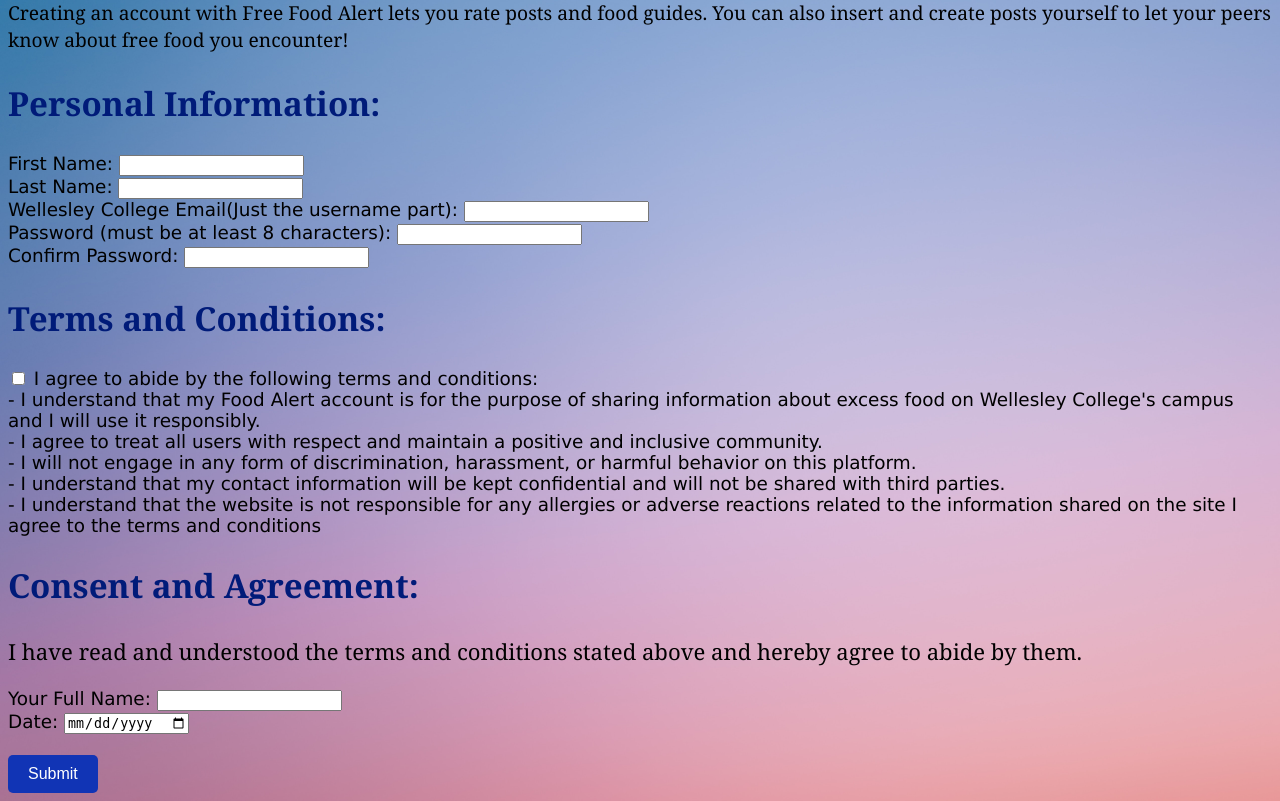
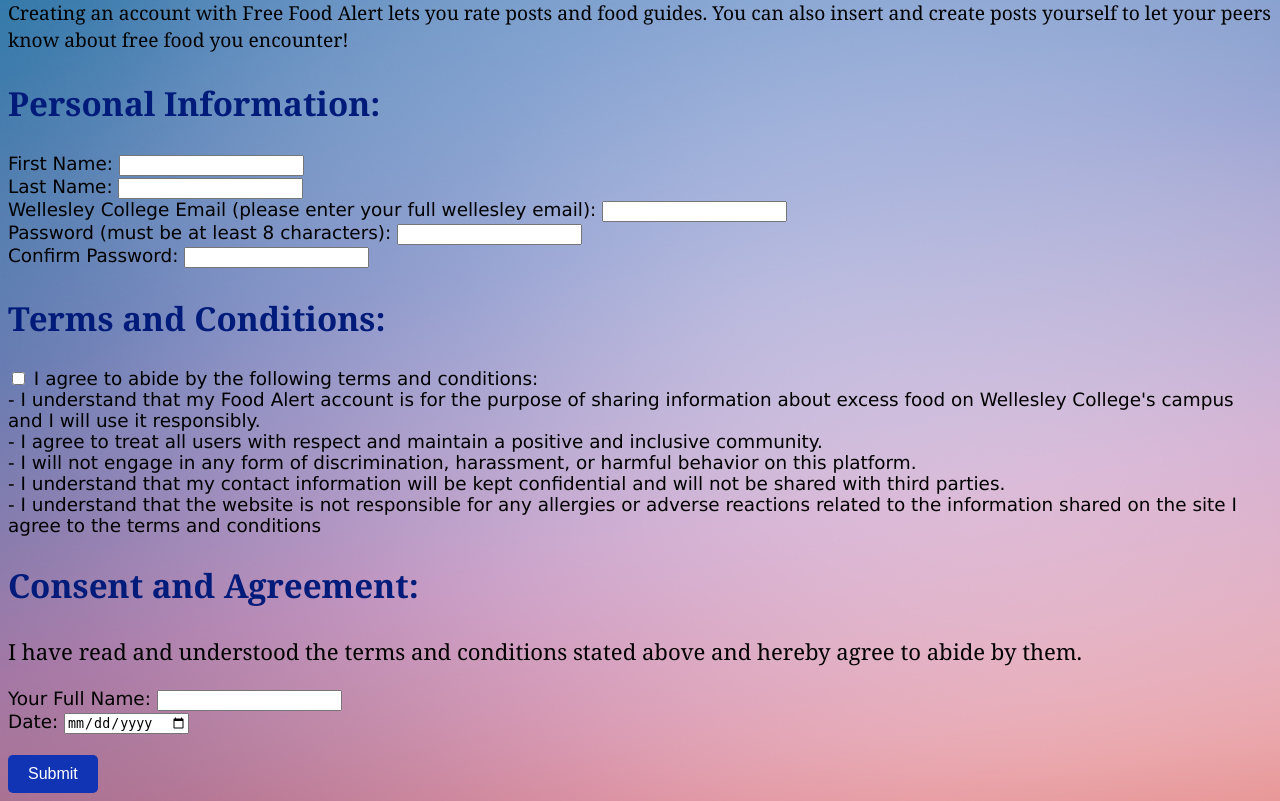
Before and after one commit to kaybr24/free-food-alert, a Flask app: page /registration in a window 1280 px wide. Shown: the part 221-1022 px from the top of the page. Run offline with Flask 3, Linux system fonts and the light colour scheme.

Commit message:
Fixed specification for email

```diff
--- a/templates/register_form.html
+++ b/templates/register_form.html
@@ -22,7 +22,7 @@
     <input type="text" id="last_name" name="last_name" required>
     <br>
 
-    <label for="wellesley_email">Wellesley College Email(Just the username part):</label>
+    <label for="wellesley_email">Wellesley College Email (please enter your full wellesley email):</label>
     <input type="text" id="wellesley_email" name="wellesley_email" required>
     <br>
 
```
